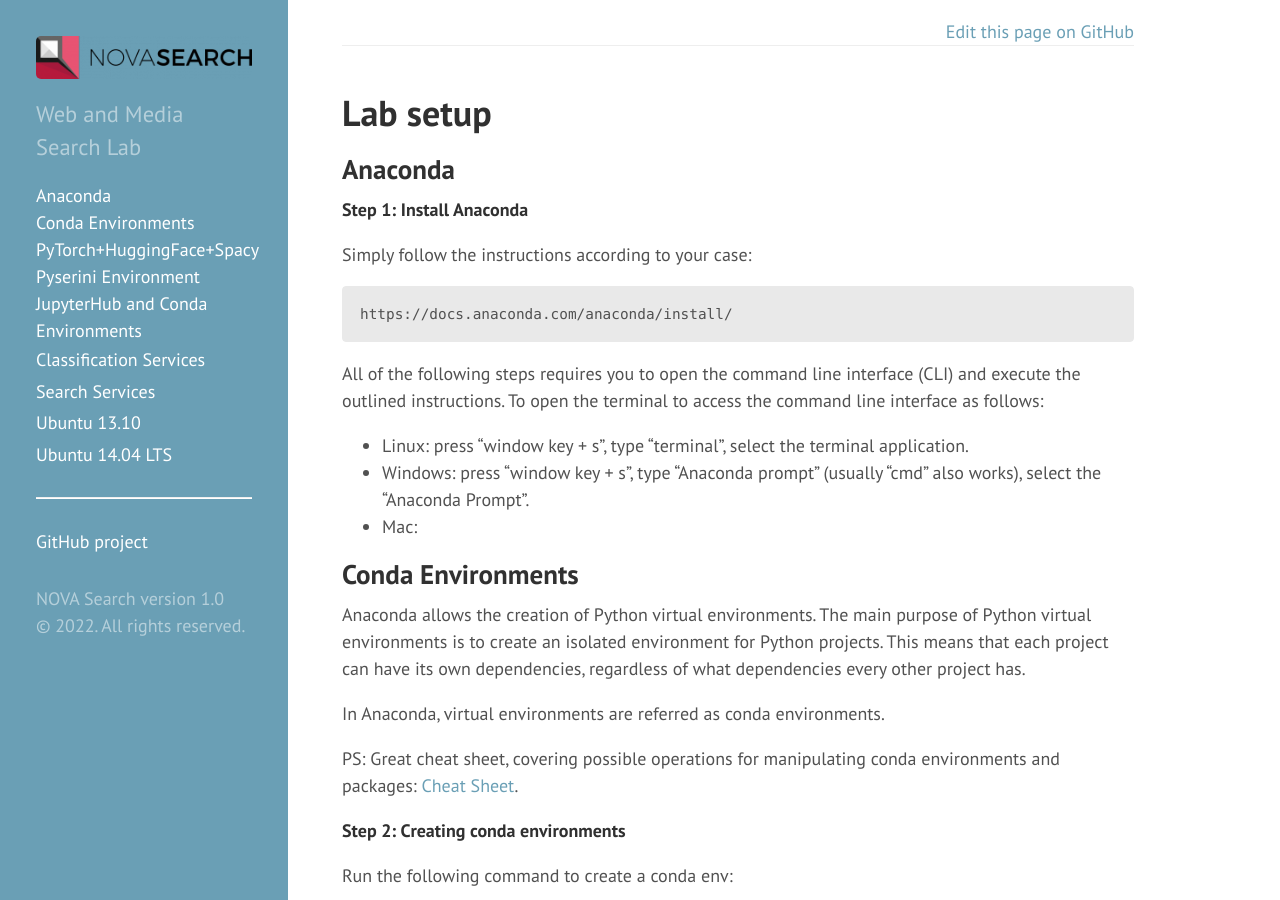
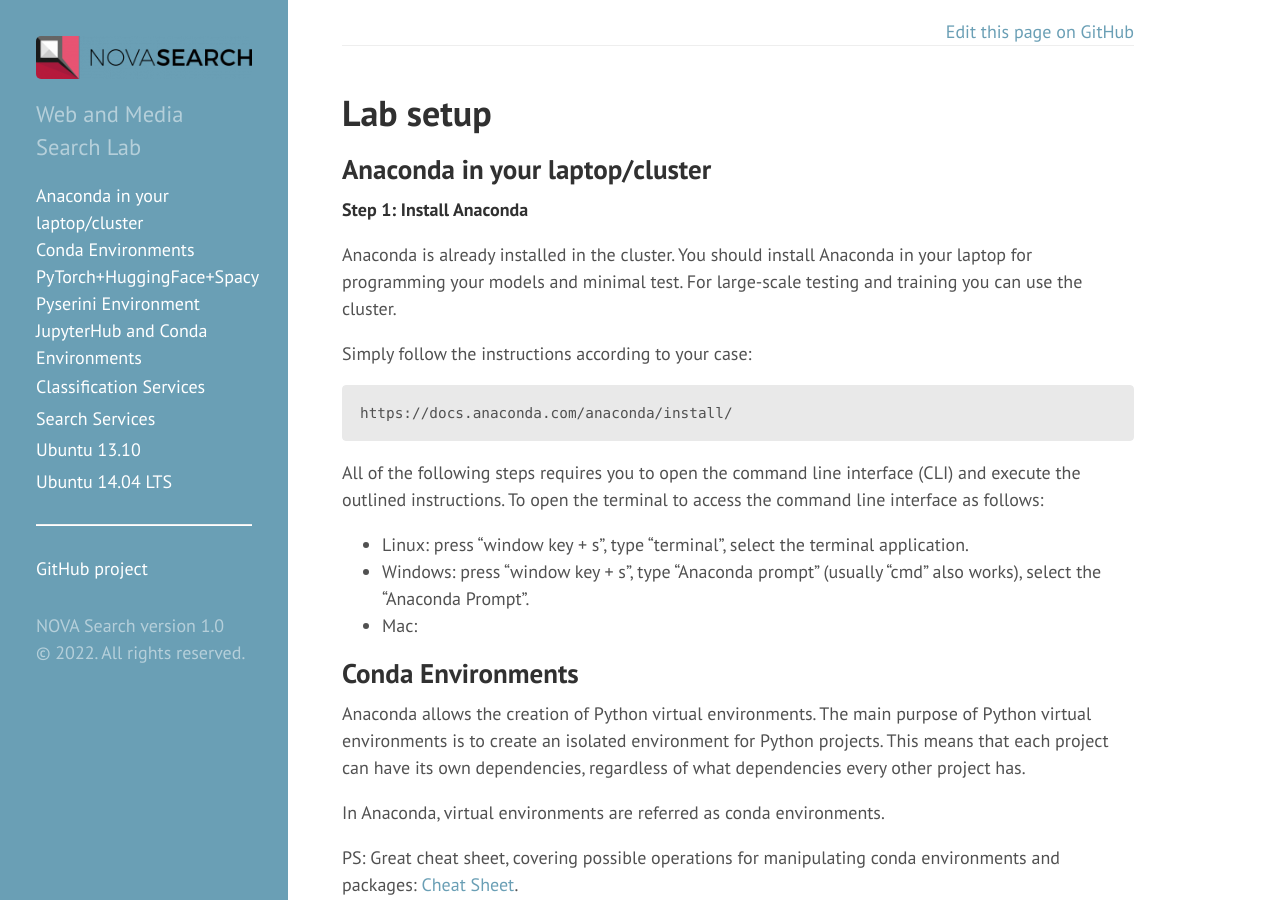
Before and after one commit to novasearch/wiki.novasearch.org, a Jekyll site: the page built from wiki/lab_setup.md, in a window 1280 px wide and 900 px high. Built offline with Jekyll 4.4.1, drawn with Linux system fonts in a browser that asks for light colours.

Commit message:
Update lab_setup.md

```diff
--- a/wiki/lab_setup.md
+++ b/wiki/lab_setup.md
@@ -4,10 +4,12 @@ Permalink: wiki/Lab_setup/
 layout: wiki
 ---
 
-Anaconda
+Anaconda in your laptop/cluster
 ------------
 
 **Step 1: Install Anaconda**
+
+Anaconda is already installed in the cluster. You should install Anaconda in your laptop for programming your models and minimal test. For large-scale testing and training you can use the cluster.
 
 Simply follow the instructions according to your case:
 
```
